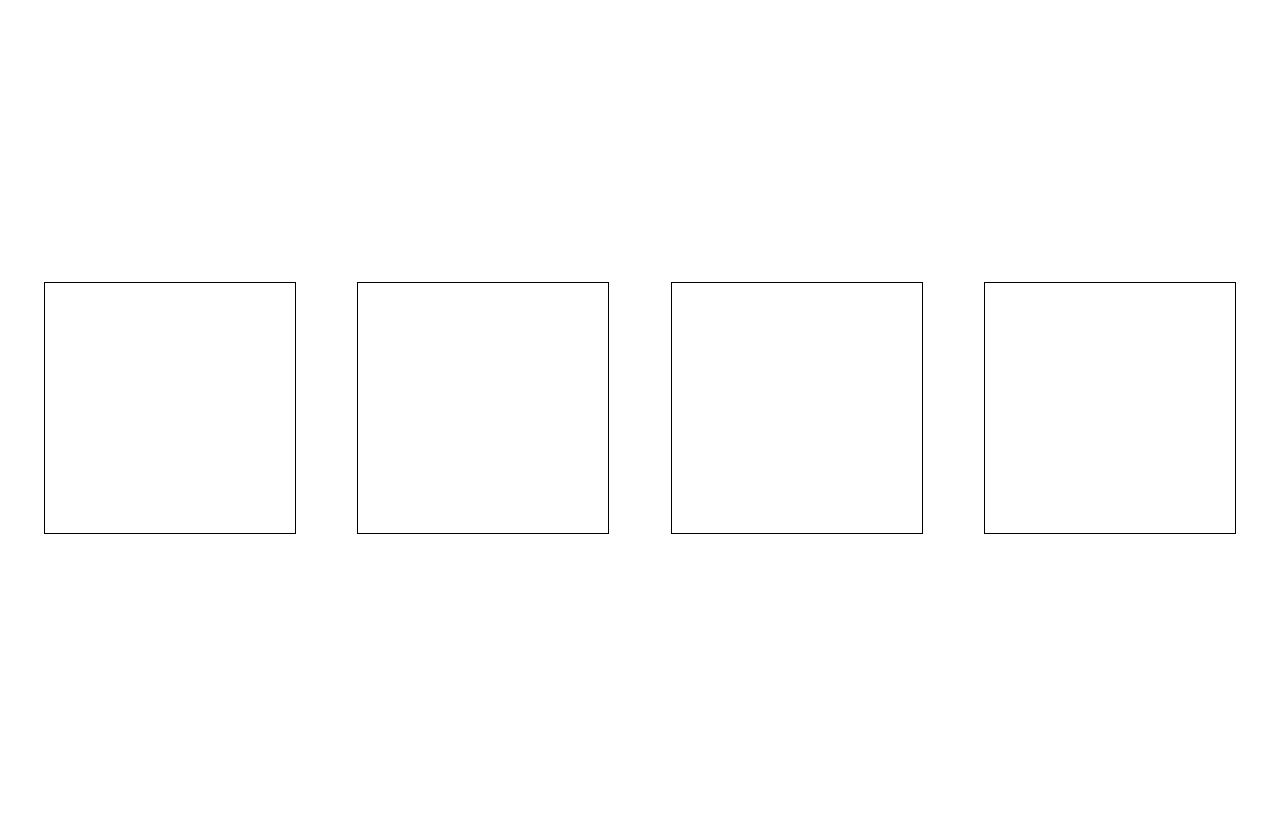
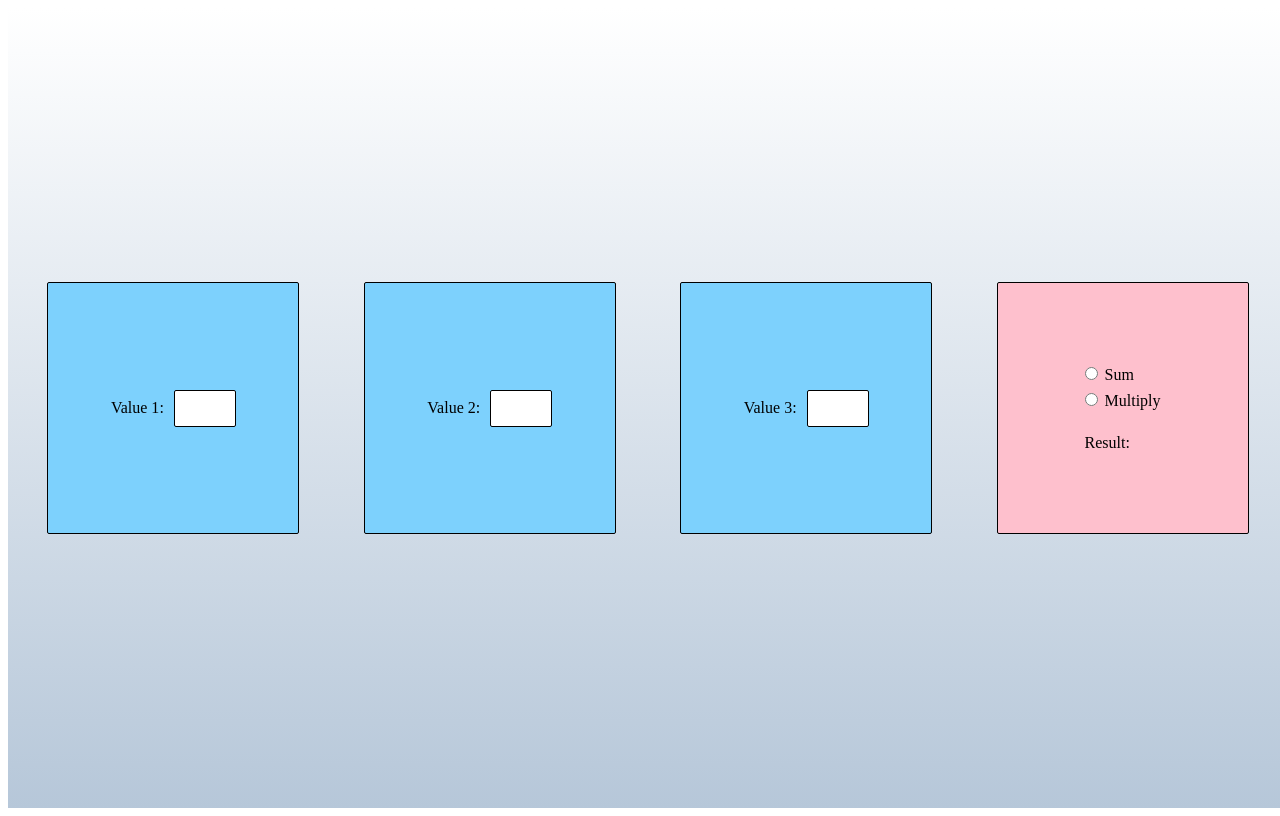
Before and after one commit to JoelBuhrman/simple-calculator, a React (Create React App) app: page / in a window 1280 px wide. Built offline with nearby package versions, Linux system fonts and the light colour scheme.

Commit message:
Fix some styling and add content to the boxes

```diff
--- a/src/App.js
+++ b/src/App.js
@@ -1,12 +1,34 @@
 import React from 'react'
 import { Box } from './components'
 
+const InputContent = ({ label }) => (
+  <div>
+    {label}:
+    <input type='number' />
+  </div>
+)
+
 const App = () => (
   <div className='container'>
-    <Box />
-    <Box />
-    <Box />
-    <Box />
+    <Box className={'blue'}>
+      <InputContent label='Value 1' />
+    </Box>
+    <Box className={'blue'}>
+      <InputContent label='Value 2' />
+    </Box>
+    <Box className={'blue'}>
+      <InputContent label='Value 3' />
+    </Box>
+    <Box className={'pink'}>
+      <div>
+        <input type='radio' /> Sum
+        <br />
+        <input type='radio' /> Multiply
+        <br />
+        <br />
+        Result:
+      </div>
+    </Box>
   </div>
 )
 
--- a/src/components/Box.js
+++ b/src/components/Box.js
@@ -1,5 +1,7 @@
 import React from 'react'
 
-const Box = () => <div className='box' />
+const Box = ({ className, children }) => (
+  <div className={`${className} box`}>{children}</div>
+)
 
 export default Box
--- a/src/index.css
+++ b/src/index.css
@@ -1,10 +1,14 @@
 .container {
   display: flex;
   justify-content: center;
-  height: 100vh;
+  height: 100%;
+  width: 100%;
   align-items: center;
   justify-content: space-evenly;
   flex-wrap: wrap;
+  background: linear-gradient(#fff, #b6c7d9);
+  position: absolute;
+  overflow: auto;
 }
 
 .box {
@@ -12,4 +16,36 @@
   height: 250px;
   margin: 25px;
   border: 1px solid black;
+  display: flex;
+  justify-content: center;
+  align-items: center;
+  border-radius: 2px;
 }
+
+.blue {
+  background: #7dd1fd;
+}
+
+.pink {
+  background: #fec0cd;
+}
+
+input {
+  padding: 10px;
+  width: 40px;
+  border-radius: 2px;
+  border: 1px solid black;
+  margin-left: 10px;
+}
+
+input[type='number']::-webkit-inner-spin-button,
+input[type='number']::-webkit-outer-spin-button {
+  -webkit-appearance: none;
+  margin: 0;
+}
+
+input[type='radio'] {
+  width: unset;
+  margin-left: 0px;
+  margin-bottom: 10px;
+}
```
